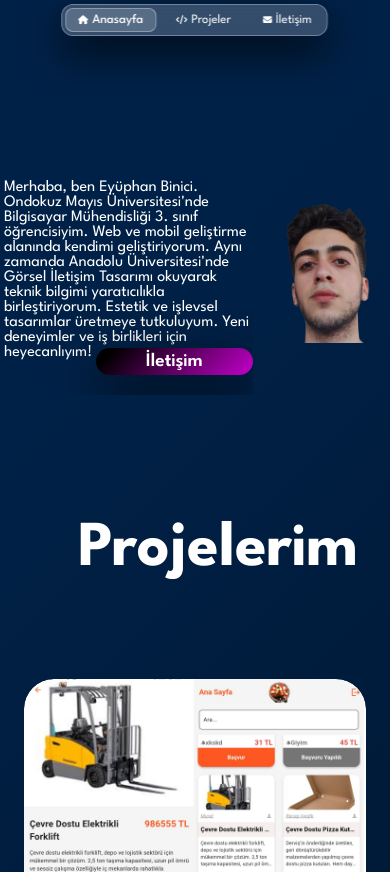
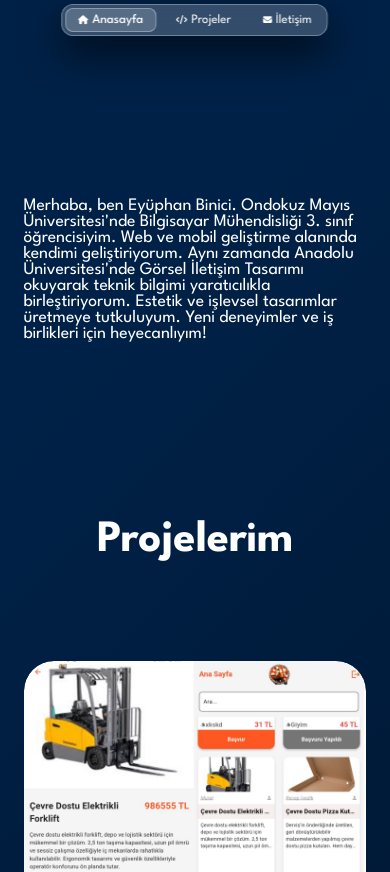
Before and after one commit to beyuphan/portfolio2, a plain HTML site: page index.html in a window 390 px wide. Shown: the top 872 px of the page. Drawn offline with nearby package versions, Linux system fonts and the light colour scheme; a web font is replaced by a local one.

Commit message:
responsive

```diff
--- a/style.css
+++ b/style.css
@@ -389,25 +389,28 @@ a{
         display: none;
     }
     .info .text{
-        font-size: 1rem;
+        font-size: 1.1rem;
     }
     .info{
-        width: 98%;
+        width: 88%;
         height: 300px;
     }
     .info .text{
     height: 250px;
     }
     .info img{
-        height: 150px;
+        display: none;
     }
     .info .text button{
-        padding: 5px 50px;
-        font-size: 1.2rem;
-        font-weight: 600;
+        display: none;
     }
 
-
+   .title{
+    width: 100%;
+    font-size: 1.4rem;
+    margin: 0 auto;
+    text-align: center;
+   }
     .card .content{
         flex-direction: column;
         row-gap: 10px;
```
